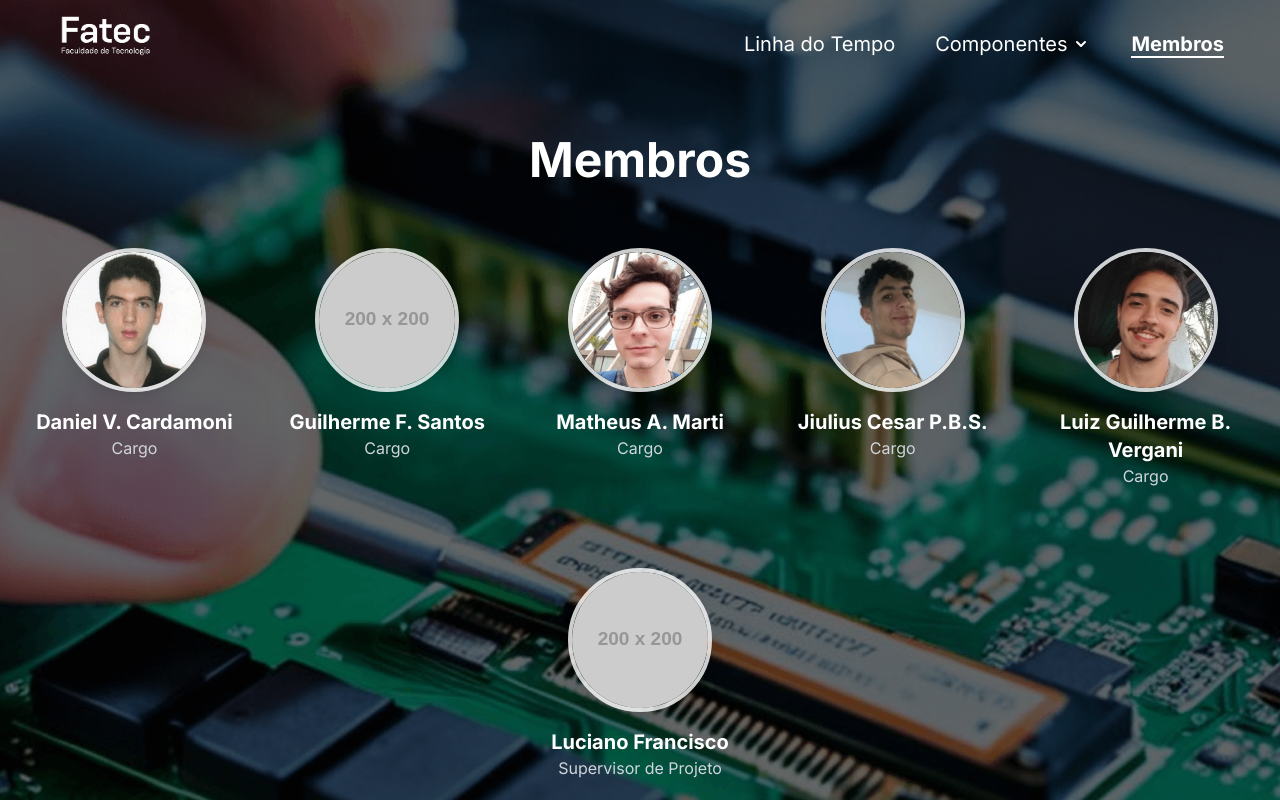
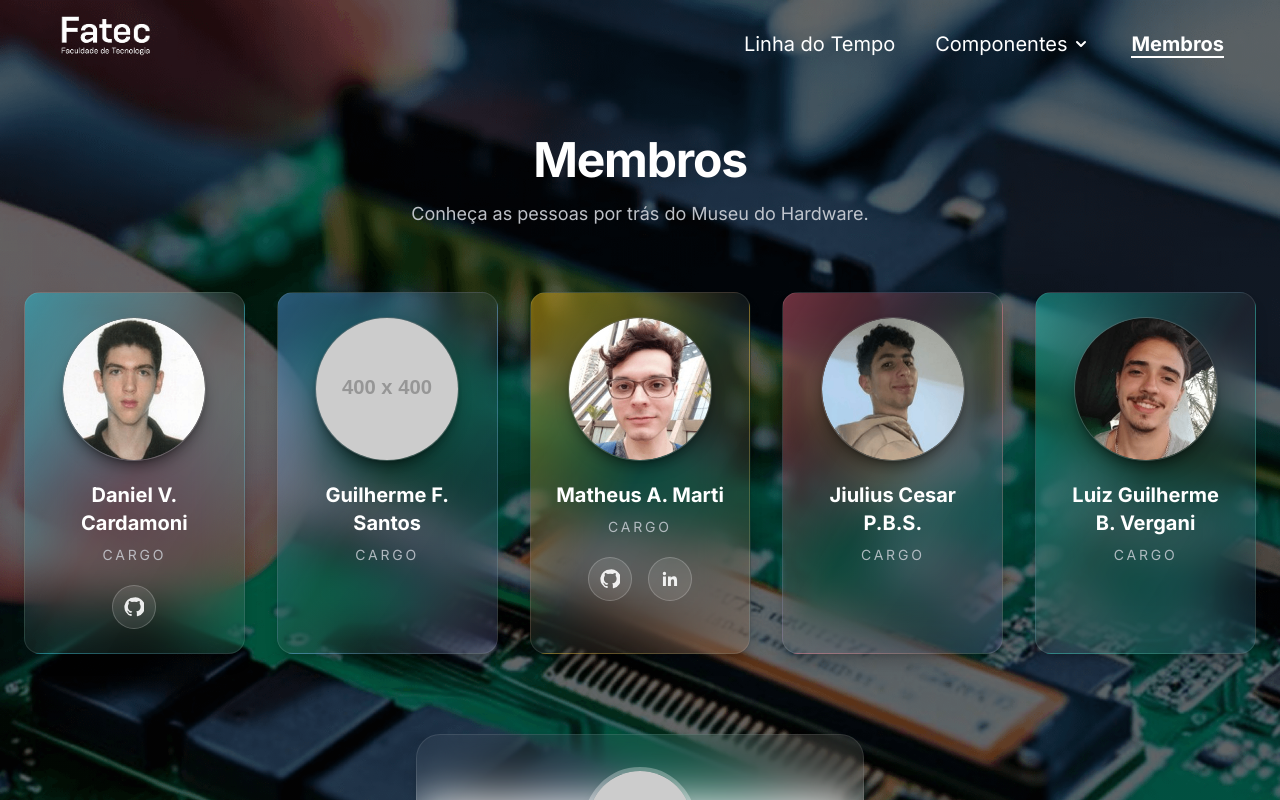
Before and after one commit to Matheus-Marti1/museu-virtual-vite, a Vue app: page /membros in a window 1280 px wide. Shown: the top 800 px of the page. Built offline with nearby package versions, Linux system fonts and the light colour scheme.

Commit message:
Refatorar página de Membros para um visual melhor e com links para Github e Linkedin

```diff
--- a/src/views/Membros.vue
+++ b/src/views/Membros.vue
@@ -1,70 +1,191 @@
+<script setup>
+import { computed } from "vue";
+
+const members = [
+  {
+    name: "Daniel V. Cardamoni",
+    role: "Cargo",
+    image: "/images/daniel_profile.png",
+    accent: "from-cyan-400/40 via-transparent to-emerald-500/10",
+    socials: {
+      github: "https://github.com/DanielCardamon",
+      linkedin: "",
+    },
+  },
+  {
+    name: "Guilherme F. Santos",
+    role: "Cargo",
+    image: "https://placehold.co/400x400/e2e8f0/2d3748?text=Foto",
+    accent: "from-blue-400/40 via-transparent to-indigo-500/10",
+    socials: {
+      github: "",
+      linkedin: "",
+    },
+  },
+  {
+    name: "Matheus A. Marti",
+    role: "Cargo",
+    image: "/images/matheus_profile.png",
+    accent: "from-amber-400/40 via-transparent to-orange-500/10",
+    socials: {
+      github: "https://github.com/Matheus-Marti1",
+      linkedin: "https://www.linkedin.com/in/matheusmarti",
+    },
+  },
+  {
+    name: "Jiulius Cesar P.B.S.",
+    role: "Cargo",
+    image: "/images/jiulius_profile.png",
+    accent: "from-rose-400/40 via-transparent to-purple-500/10",
+    socials: {
+      github: "",
+      linkedin: "",
+    },
+  },
+  {
+    name: "Luiz Guilherme B. Vergani",
+    role: "Cargo",
+    image: "/images/luiz_profile.png",
+    accent: "from-teal-400/40 via-transparent to-sky-500/10",
+    socials: {
+      github: "",
+      linkedin: "",
+    },
+  },
+];
+
+const supervisor = {
+  name: "Luciano Francisco",
+  role: "Supervisor de Projeto",
+  image: "https://placehold.co/400x400/e2e8f0/2d3748?text=Foto",
+  socials: {
+    linkedin: "",
+    lattes: "",
+  },
+};
+
+const socialPlatforms = {
+  github: {
+    label: "GitHub",
+    viewBox: "0 0 24 24",
+    path: "M12 .5a11.5 11.5 0 0 0-3.64 22.42c.58.11.79-.25.79-.56v-2c-3.22.7-3.9-1.55-3.9-1.55-.53-1.35-1.3-1.7-1.3-1.7-1.06-.72.08-.7.08-.7 1.17.08 1.78 1.2 1.78 1.2 1.04 1.8 2.74 1.28 3.41.98.11-.76.41-1.28.74-1.57-2.57-.3-5.28-1.3-5.28-5.77 0-1.28.46-2.33 1.21-3.15-.12-.3-.53-1.52.12-3.17 0 0 1-.33 3.3 1.2a11.4 11.4 0 0 1 6 0c2.3-1.53 3.3-1.2 3.3-1.2.65 1.65.24 2.87.12 3.17.76.82 1.21 1.87 1.21 3.15 0 4.48-2.71 5.47-5.3 5.76.42.37.79 1.1.79 2.22v3.29c0 .31.21.68.8.56A11.5 11.5 0 0 0 12 .5Z",
+  },
+  linkedin: {
+    label: "LinkedIn",
+    viewBox: "0 0 24 24",
+    path: "M20.45 20.45h-3.55v-5.3c0-1.27-.03-2.9-1.76-2.9-1.77 0-2.04 1.38-2.04 2.8v5.4H9.55V9h3.4v1.56h.05c.47-.9 1.6-1.85 3.29-1.85 3.53 0 4.18 2.32 4.18 5.34v6.4ZM5.34 7.43a2.06 2.06 0 1 1 0-4.12 2.06 2.06 0 0 1 0 4.12ZM7.12 20.45H3.56V9h3.56v11.45Z",
+  },
+  lattes: {
+    label: "Lattes",
+    viewBox: "0 0 24 24",
+    path: "M12 14l9-5-9-5-9 5 9 5zm7-2.24v3.81a2 2 0 01-1.02 1.76l-5 2.67a2 2 0 01-1.96 0l-5-2.67A2 2 0 015 15.57v-3.81l7 3.89 7-3.89z",
+  },
+};
+
+const getSocialEntries = (socials = {}) =>
+  Object.entries(socials)
+    .filter(([key, url]) => Boolean(url) && Boolean(socialPlatforms[key]))
+    .map(([key, url]) => ({ key, url, icon: socialPlatforms[key] }));
+
+const supervisorSocialEntries = computed(() =>
+  getSocialEntries(supervisor.socials)
+);
+</script>
+
 <template>
-  <div>
-    <h1 class="text-4xl md:text-5xl font-bold text-center mb-16">Membros</h1>
+  <div class="space-y-16">
+    <section class="text-center max-w-3xl mx-auto space-y-4">
+      <h1 class="text-4xl md:text-5xl font-bold tracking-tight">Membros</h1>
+      <p class="text-gray-300/90 text-lg">
+        Conheça as pessoas por trás do Museu do Hardware.
+      </p>
+    </section>
 
     <div
-      class="grid grid-cols-1 sm:grid-cols-2 lg:grid-cols-5 gap-y-12 gap-x-8 text-center">
+      class="grid grid-cols-1 sm:grid-cols-2 lg:grid-cols-3 xl:grid-cols-5 gap-8">
+      <article
+        v-for="member in members"
+        :key="member.name"
+        class="group relative flex flex-col items-center rounded-2xl border border-white/10 bg-white/5 p-6 text-center shadow-lg shadow-black/20 backdrop-blur-xl transition duration-500 hover:-translate-y-2 hover:border-white/20 hover:shadow-2xl"
+        :class="`bg-gradient-to-br ${member.accent}`">
         <div
-        class="flex flex-col items-center transition-all duration-300 hover:scale-105">
+          class="relative mb-5 h-36 w-36 overflow-hidden rounded-full border border-white/20 bg-black/30 shadow-lg shadow-black/40">
           <img
-          src="/images/daniel_profile.png"
-          alt="Foto de Daniel V. Cardamoni"
-          class="w-36 h-36 rounded-full object-cover border-4 border-white/80 shadow-lg" />
-        <h3 class="mt-4 font-bold text-xl">Daniel V. Cardamoni</h3>
-        <p class="text-md text-gray-300">Cargo</p>
+            :src="member.image"
+            :alt="`Foto de ${member.name}`"
+            loading="lazy"
+            decoding="async"
+            class="h-full w-full object-cover" />
+          <div
+            class="absolute inset-0 rounded-full ring-4 ring-white/10 transition-all duration-500 group-hover:ring-white/40"></div>
         </div>
 
-      <div
-        class="flex flex-col items-center transition-all duration-300 hover:scale-105">
-        <img
-          src="https://placehold.co/200x200/e2e8f0/2d3748?text=Foto"
-          alt="Foto de Guilherme F. Santos"
-          class="w-36 h-36 rounded-full object-cover border-4 border-white/80 shadow-lg" />
-        <h3 class="mt-4 font-bold text-xl">Guilherme F. Santos</h3>
-        <p class="text-md text-gray-300">Cargo</p>
+        <div class="space-y-2">
+          <h3 class="text-xl font-semibold text-white">{{ member.name }}</h3>
+          <p class="text-sm uppercase tracking-[0.2em] text-gray-300/80">
+            {{ member.role }}
+          </p>
         </div>
 
-      <div
-        class="flex flex-col items-center transition-all duration-300 hover:scale-105">
-        <img
-          src="/images/matheus_profile.png"
-          alt="Foto de Matheus A. Marti"
-          class="w-36 h-36 rounded-full object-cover border-4 border-white/80 shadow-lg" />
-        <h3 class="mt-4 font-bold text-xl">Matheus A. Marti</h3>
-        <p class="text-md text-gray-300">Cargo</p>
+        <div class="mt-5 flex items-center justify-center gap-4 text-white/90">
+          <a
+            v-for="entry in getSocialEntries(member.socials)"
+            :key="`${member.name}-${entry.key}`"
+            :href="entry.url"
+            target="_blank"
+            rel="noopener noreferrer"
+            class="group inline-flex h-11 w-11 items-center justify-center rounded-full border border-white/20 bg-white/10 transition duration-300 hover:border-white/40 hover:bg-white/20">
+            <span class="sr-only">{{ member.name }} no {{ entry.icon.label }}</span>
+            <svg
+              :viewBox="entry.icon.viewBox"
+              class="h-5 w-5"
+              fill="currentColor"
+              aria-hidden="true">
+              <path :d="entry.icon.path"></path>
+            </svg>
+          </a>
+        </div>
+      </article>
     </div>
 
+    <section class="pt-4">
       <div
-        class="flex flex-col items-center transition-all duration-300 hover:scale-105">
+        class="mx-auto max-w-md rounded-3xl border border-white/10 bg-white/5 p-8 text-center shadow-lg shadow-black/20 backdrop-blur-xl">
         <img
-          src="/images/jiulius_profile.png"
-          alt="Foto de Jiulius Cesar P.B.S."
-          class="w-36 h-36 rounded-full object-cover border-4 border-white/80 shadow-lg" />
-        <h3 class="mt-4 font-bold text-xl">Jiulius Cesar P.B.S.</h3>
-        <p class="text-md text-gray-300">Cargo</p>
-      </div>
-
+          :src="supervisor.image"
+          :alt="`Foto de ${supervisor.name}`"
+          loading="lazy"
+          decoding="async"
+          class="mx-auto h-28 w-28 rounded-full border-4 border-white/30 object-cover shadow-lg" />
+        <h3 class="mt-6 text-2xl font-semibold text-white">
+          {{ supervisor.name }}
+        </h3>
+        <p class="mt-2 text-sm uppercase tracking-[0.3em] text-gray-300/70">
+          {{ supervisor.role }}
+        </p>
         <div
-        class="flex flex-col items-center transition-all duration-300 hover:scale-105">
-        <img
-          src="/images/luiz_profile.png"
-          alt="Foto de Luiz Guilherme B. Vergani"
-          class="w-36 h-36 rounded-full object-cover border-4 border-white/80 shadow-lg" />
-        <h3 class="mt-4 font-bold text-xl">Luiz Guilherme B. Vergani</h3>
-        <p class="text-md text-gray-300">Cargo</p>
+          v-if="supervisorSocialEntries.length"
+          class="mt-6 flex items-center justify-center gap-4 text-white/90">
+          <a
+            v-for="entry in supervisorSocialEntries"
+            :key="`supervisor-${entry.key}`"
+            :href="entry.url"
+            target="_blank"
+            rel="noopener noreferrer"
+            class="group inline-flex h-11 w-11 items-center justify-center rounded-full border border-white/20 bg-white/10 transition duration-300 hover:border-white/40 hover:bg-white/20">
+            <span class="sr-only">
+              {{ supervisor.name }} no {{ entry.icon.label }}
+            </span>
+            <svg
+              :viewBox="entry.icon.viewBox"
+              class="h-5 w-5"
+              fill="currentColor"
+              aria-hidden="true">
+              <path :d="entry.icon.path"></path>
+            </svg>
+          </a>
         </div>
       </div>
-
-    <div class="mt-20 flex justify-center pb-12">
-      <div
-        class="flex flex-col items-center transition-all duration-300 hover:scale-105">
-        <img
-          src="https://placehold.co/200x200/e2e8f0/2d3748?text=Foto"
-          alt="Foto de Luciano Francisco"
-          class="w-36 h-36 rounded-full object-cover border-4 border-white/80 shadow-lg" />
-        <h3 class="mt-4 font-bold text-xl">Luciano Francisco</h3>
-        <p class="text-md text-gray-300">Supervisor de Projeto</p>
-      </div>
-    </div>
+    </section>
   </div>
 </template>
```
Lines whose indentation alone changed are shown as unchanged.
